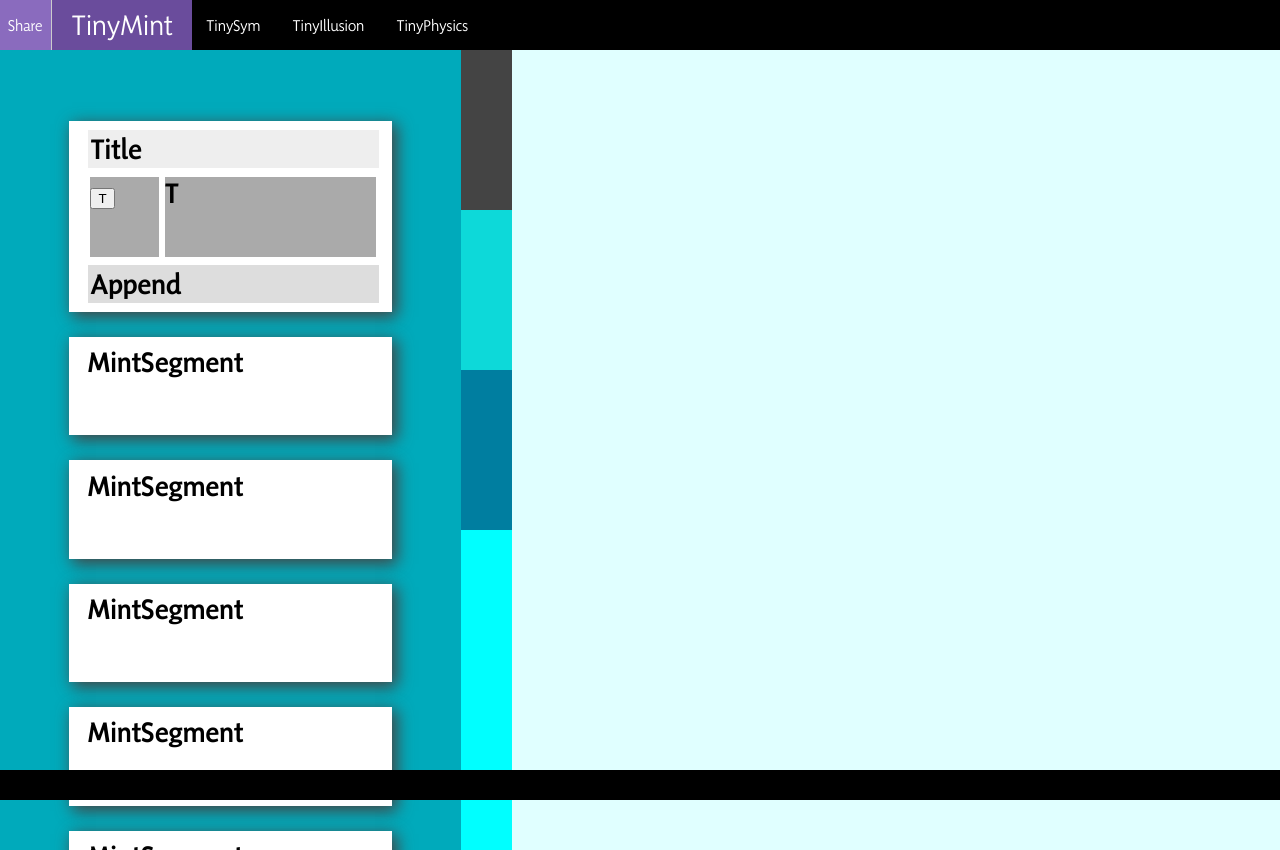
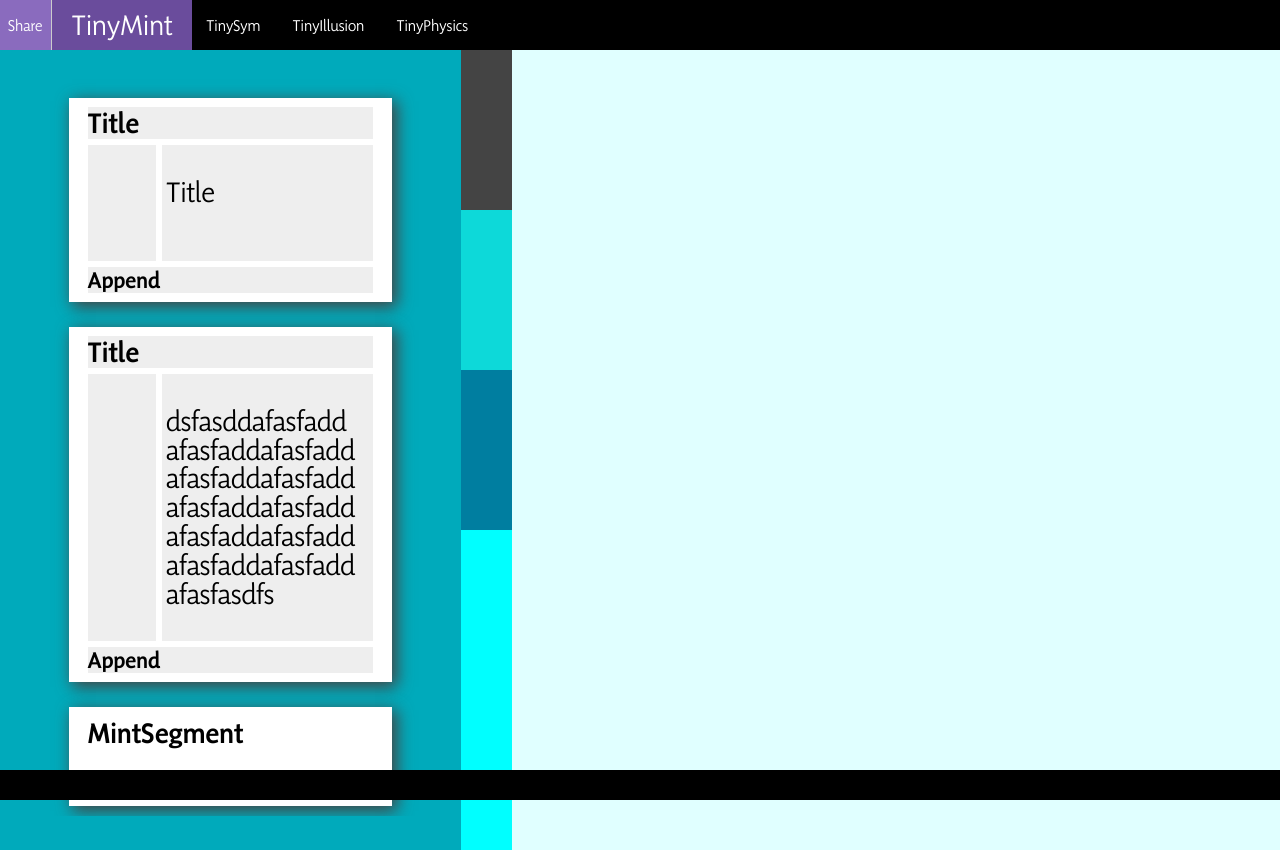
Before and after one commit to Tinysymphony/TinyFrontend, a plain HTML site: page home/home.html in a window 1280 px wide. Drawn offline with Linux system fonts and the light colour scheme.

Commit message:
update segments and jquery function

```diff
--- a/home/home.html
+++ b/home/home.html
@@ -23,9 +23,9 @@
 				<a class="MainLink ActiveTinyLink LightUIFont" herf="">
 					<span class="TopText">TinyMint</span>
 				</a>
-				<button id="fun1" class="HeadButton LightUIFont"><div>TinySym</div></button>
-				<button id="fun2" class="HeadButton LightUIFont"><div>TinyIllusion</div></button>
-				<button id="fun3" class="HeadButton LightUIFont"><div>TinyPhysics</div></button>
+				<button id="fun1" class="HeadButton LightUIFont"><div class="HeadButtonText">TinySym</div></button>
+				<button id="fun2" class="HeadButton LightUIFont"><div class="HeadButtonText">TinyIllusion</div></button>
+				<button id="fun3" class="HeadButton LightUIFont"><div class="HeadButtonText">TinyPhysics</div></button>
 			</div>
 			<div id="editor" class="MainUIFont">
 				<div id="editorBoard">
@@ -33,25 +33,19 @@
 						<div id="defaultTitle" class="Segment">
 							<div class="SegmentTitle SegmentElement">Title</div>
 							<div class="SegmentContent SegmentElement">
-								<div class="Pic"><button class="PicButton">T</button></div>
-								<div class="TextContent">T</div>
+								<div class="Pic"></div>
+								<div id="ttt" class="TextContent LightUIFont" contenteditable="true" useinlinestyle="true" rtedirty="false" spellcheck="true"><p type="text" class="TextInput">Title</p></div>
 							</div>
 							<div class="SegmentAppend SegmentElement">Append</div>
 						</div>
-						<div class="Segment">MintSegment</div>
-						<div class="Segment">MintSegment</div>
-						<div class="Segment">MintSegment</div>
-						<div class="Segment">MintSegment</div>
-						<div class="Segment">MintSegment</div>
-						<div class="Segment">MintSegment</div>
-						<div class="Segment">MintSegment</div>
-						<div class="Segment">MintSegment</div>
-						<div class="Segment">MintSegment</div>
-						<div class="Segment">MintSegment</div>
-						<div class="Segment">MintSegment</div>
-						<div class="Segment">MintSegment</div>
-						<div class="Segment">MintSegment</div>
-						<div id="target" class="Segment">MintSegment</div>
+						<div id="defaultTitle" class="Segment">
+							<div class="SegmentTitle SegmentElement">Title</div>
+							<div class="SegmentContent SegmentElement">
+								<div class="Pic"></div>
+								<div id="ttt" class="TextContent LightUIFont" contenteditable="true" useinlinestyle="true" rtedirty="false" spellcheck="true"><p type="text" class="TextInput">dsfasddafasfaddafasfaddafasfaddafasfaddafasfaddafasfaddafasfaddafasfaddafasfaddafasfaddafasfaddafasfasdfs</p></div>
+							</div>
+							<div class="SegmentAppend SegmentElement">Append</div>
+						</div>
 						<div class="Segment">MintSegment</div>
 					</div>
 				</div>
--- a/home/js/home.js
+++ b/home/js/home.js
@@ -2,7 +2,6 @@
 var barFontSize = "180%";
 
 $(document).ready(function(){
-
 
 	if($(document).width() > 1000){
 		$("#editorBoard").css("width", "90%");
@@ -19,8 +18,6 @@ $(document).ready(function(){
 		// alert($(window).width());
 		// alert($(window).height());
 		// alert($(document).width());
-		// $("#editorBoard").scroll();
-
 	});
 
 	// $("#editorBoard").mousewheel(function(event) {
@@ -32,6 +29,14 @@ $(document).ready(function(){
 	// 		$("#SegmentHolder").animate({top:'+=20%'}, 50);
 	// 	}
 	// });
+
+	$("#appendNew").mouseover(function(){
+		$(this).animate({opacity:'0.7'},"fast");
+	});
+	$("#appendNew").mouseleave(function(){
+		$(this).animate({opacity:'1.0'},"fast");
+	});
+
 
 
 	$(".HeadButton").mouseover(function(){
@@ -83,6 +88,20 @@ $(document).ready(function(){
 
 	});
 
+
+	// $(".Segment").mouseover(function(){
+	// 	$(this).css({"background-color":"#EEDC82"});
+	// });
+	// $(".Segment").mouseleave(function(){
+	// 	$(this).css({"background-color":"#fff"});
+	// });
+
+	$(".Segment").click(function(){
+		$(this).css({"background-color":"#EEDC82"});
+		$(".Segment").not(this).css({"background-color":"#fff"});
+	});
+
+
 });
 
 $(window).resize(function(){
@@ -99,4 +118,7 @@ $(window).resize(function(){
 		$("#editorBar").css("width", "20%");
 		$(".Segment").css("font-size", "80%");
 	}
+
+	// $(".Pic").css("height", $(".Pic").next().css("height"));
+
 });
--- a/home/style/home.css
+++ b/home/style/home.css
@@ -128,6 +128,14 @@ div #result {
 	-webkit-border-radius: 0;
 }
 
+.HeadButtonText{
+	position: relative;
+	display: inline-block;
+	outline: none;
+	font-size: 100%;
+	color: #fff;
+}
+
 /*editorPart*/
 
 div #editorBoard {
@@ -147,6 +155,7 @@ div	#editorBar {
 	left: 0px;
 	width: 15%;
 	height: 100%;
+	overflow: hidden;
 	z-index: 44;
 }
 
@@ -155,7 +164,7 @@ div #SegmentHolder {
 	float: block;
 	left: 0px;
 	right: 0px;
-	margin-top: 10%;
+	margin-top: 5%;
 	margin-bottom: 20%;
 	overflow: auto;
 }
@@ -180,7 +189,6 @@ div #SegmentHolder {
 	position: relative;
 	float: block;
 	width: 100%;
-	padding: 1%;
 	left: 0;
 }
 
@@ -194,36 +202,57 @@ div #SegmentHolder {
 	position: relative;
 	margin-top: 2%;
 	height: 100%;
-	background-color: #fff;
+	background-color: none;
 	z-index: 55;
 	overflow: hidden;
-
 }
 
 .Pic {
+	position: absolute;
 	float: left;
-	height: 80px;
+	height: 100%;
 	width: 24%;
 	left: 0px;
-	background-color: #aaa;
+	cursor: pointer;
+	background-color: #eee;
 	z-index: 56;
 }
 
 .TextContent {
-	margin-left: 2%;
+	position: relative;
 	float: left;
-	/*height: auto!important;*/
-	height: 80px;
+	margin-left: 26%;
+	height: auto;
 	width: 74%;
-	left: 0px;
-	background-color: #aaa;
+	background-color: #eee;
+	text-align: left;
+	line-height: 100%;
 	z-index: 56;
+
+	box-shadow: none;
+
+}
+
+.TextInput {
+	position: relative;
+	overflow: none;
+	padding: 2%;
+	height: auto!important;
+	min-height: 50px;
+	width: 90%;
+	padding-right: 5%;
+	white-space: pre-wrap;
+	word-wrap: break-word;
+	cursor: auto;
+
+	z-index: 59;
 }
 
 .SegmentAppend {
 	margin-top: 2%;
 	height: 10%;
-	background-color: #ddd;
+	background-color: #eee;
+	font-size: 80%;
 	z-index: 60;
 }
 
```
